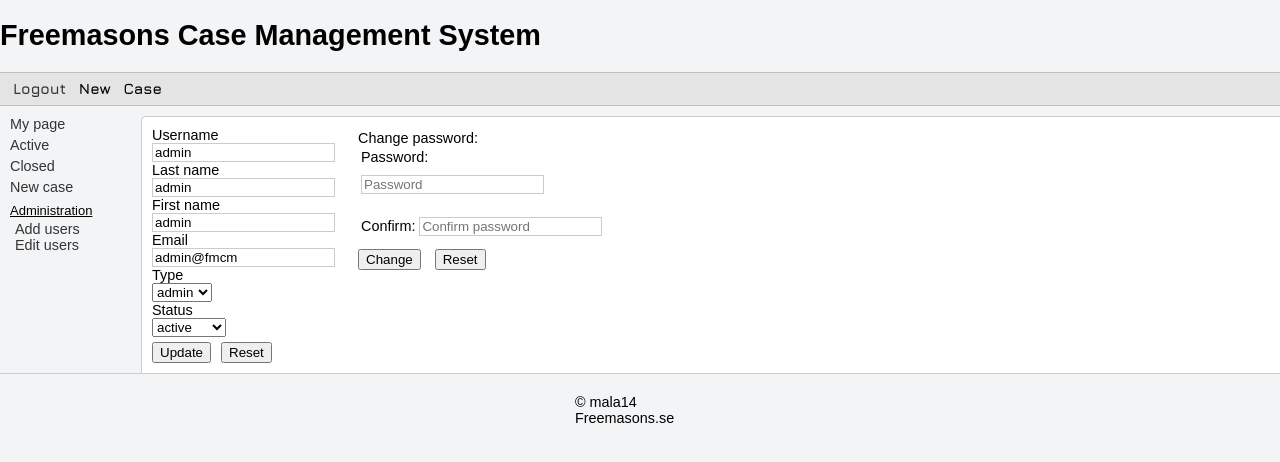
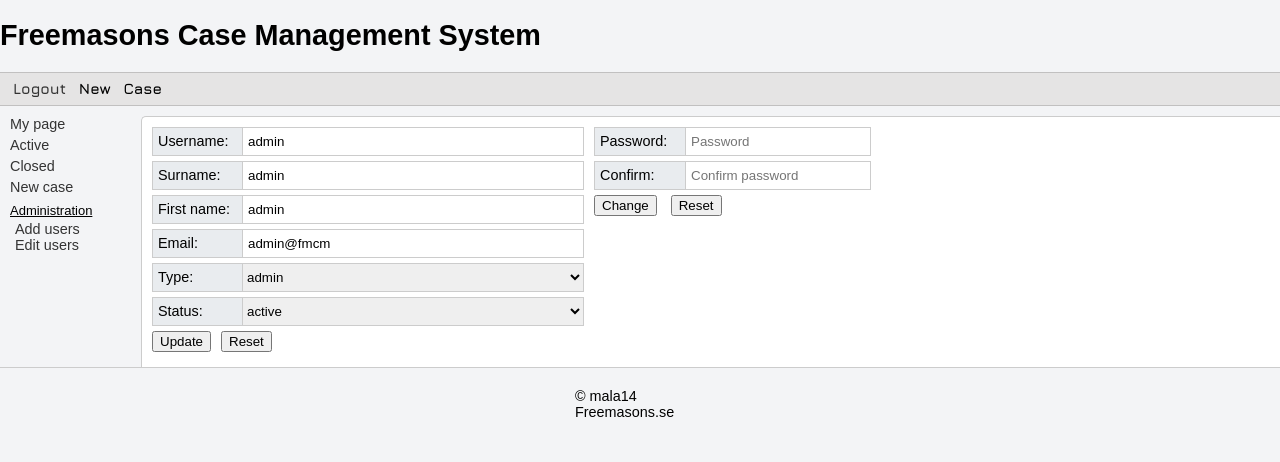
Before and after one commit to mala14/fmcm, a PHP site: page /users_edit.php?id=1 in a window 1280 px wide. Shown: the top 462 px of the page. Run offline with PHP 8.4, Linux system fonts and the light colour scheme; a user stored in the database is signed in; data comes from the database, SQL or seed files in the repository; some libraries are stand-ins or nearby versions.

Commit message:
Design changes

```diff
--- a/css/admin.css
+++ b/css/admin.css
@@ -46,12 +46,33 @@
 		display: block;
 }
 
-.admEditUser {
+.editUserField {
+		height: 100%;
+}
+
+.editUserField select {
+		width: 340px;
+		height: 27px;
+		border: none;
+}
+
+.editUserField input[type="text"] {
+		padding-left: 5px;
+		height: 27px;
+		width: 340px;
+		border: none;
+}
+
+/* .admEditUser {
 		float: left;
 		display: inline-flex;
     overflow-wrap: break-word;
 		display: block;
-}
+} */
+
+/* .addUtbl {
+		display: flex;
+} */
 
 #admLnk a{
 	color: #E7E3B2;
@@ -96,9 +117,9 @@
 #editUs{
 	float:left;
 }
-#passwd{
+/* #passwd{
 	margin: 3px;
-}
+} */
 #mainAdmContent{
 	width:90%;
 	margin: auto;
@@ -120,12 +141,43 @@
 	width: 200px;
 }
 
-.passwordMod {
-		display: inline-table;
-		padding: 3px;
-		margin-left: 20px;
-		width: 250px;
+/* .passWord {
+		height: 27px;
+		width: 300px;
+		float: right;
+} */
+
+.changePassWord {
+		float: left;
 }
+
+.passwdBox {
+	width: 80px;
+	background-color: #e9ecef;
+	border-right: 1px solid #ccc;
+	padding: 5px;
+	/* display: flex; */
+}
+
+.passWdTbl input[type="password"] {
+		height: 27px;
+		margin: 0;
+		padding-left: 5px;
+		border: none;
+}
+
+.passWdTbl {
+		border: 1px solid #ccc;
+		margin-bottom: 5px;
+		display: flex;
+}
+
+/* .passWord input[type="password"] {
+		border: none;
+		padding: unset;
+		height: 100%;
+		margin: unset;
+} */
 
 #userEdit{
 	display: inline-table;
@@ -134,7 +186,7 @@
 /*
 * Edit link on user admin page
 */
-.uedit{
+.uedit {
 		float: right;
 }
 
--- a/css/mainstyle.css
+++ b/css/mainstyle.css
@@ -16,10 +16,10 @@ body {
 		font-size: 0.9em;
 }
 
-/**
+	/**
  * responsive
  */
-@media (max-width: 1024px) {
+ @media (max-width: 1024px) {
     body {
         width: auto;
     }
--- a/css/todo.css
+++ b/css/todo.css
@@ -10,12 +10,10 @@
 
 td a {
   display:inline-block;
-	/* background-color: #ccc; */
 }
 
 .searchUser {
     width: 100%;
-    /* background-color: #f7f7f7; */
     border-left: 1px solid #ccc;
     border-bottom: 1px solid #ccc;
     border-right: 1px solid #ccc;
@@ -37,7 +35,6 @@ td a {
 		border-top-left-radius: 5px;
 		padding: 10px;
 		background-color: #fff;
-    display: flex;
 }
 
 .newCaseTbl {
@@ -132,54 +129,46 @@ tfoot {
     text-align: left;
 }
 
-.caseComment {
-    margin-left: 10px;
-}
-
 .caseContactInfo {
 		float: left;
-		width: 25%;
-    overflow-wrap: break-word;
+    margin-right: 10px;
+    margin-bottom: 5px;
 }
 
 .caseInfo {
 		float: left;
-		width: 80%;
-    overflow-wrap: break-word;
+		width: 75%;
 }
 
 
 .caseInfoTitle {
-    width: 27%;
+    width: 80px;
     background-color: #e9ecef;
     border-right: 1px solid #ccc;
     padding: 5px;
-    overflow-wrap: break-word;
+    display: flex;
 }
 
 .caseFormData {
-		/* width: 30%; */
+		margin-right: 10px;
 }
 
 .formdata {
     display: flex;
     border: 1px solid #ccc;
-    width: 100%;
+    width: 430px;
     margin-bottom: 5px;
 }
 
 .usrInfo {
     padding: 5px;
-    /* border: none !important; */
-    overflow-wrap: break-word;
     width: 70%;
 }
 
 .searchUsrInfo {
     padding: 5px;
     border: none !important;
-    overflow-wrap: break-word;
-    width: 63%;
+    width: 100%;
 }
 
 .conInfo {
@@ -198,15 +187,14 @@ tfoot {
     width: 70%;
     border: 1px solid #ccc;
     margin-bottom: 5px;
-    overflow-wrap: break-word;
+    /* overflow-wrap: break-word; */
 }
 
 .caseUpdateTitle {
-    width: 10%;
+    width: 80px;
     background-color: #e9ecef;
     border-right: 1px solid #ccc;
     padding: 3px;
-    overflow-wrap: break-word;
 }
 
 .setCase {
@@ -215,7 +203,7 @@ tfoot {
 
 .updatestamp {
     background-color: #f6f6f8;
-    max-width: 10%;
+    max-width: 90px;
     border-right: 1px solid #ccc;
     border-top-left-radius: 3px;
     border-bottom-left-radius: 3px;
@@ -290,17 +278,22 @@ tfoot {
     appearance: none;
     outline: 0;
     padding: 2px;
-    width: 100%;
+    width: 338px;
     height: 27px;
     border: 0;
 }
 
-.caseStatus {
-    width: 100px;
+.sumitBtn {
+    position: relative;
+    right: 10px;
+}
+
+.assignSubm {
+    width: 420px;
+    margin-bottom: 5px;
 }
 
 .selectInfo {
-    overflow-wrap: break-word;
     width: 70%;
 }
 
--- a/src/Admin.php
+++ b/src/Admin.php
@@ -106,21 +106,16 @@ class Admin
 				$html .= "
 						<form action='' method='post'>
 								<div id='addUtbl'>
-										<div>Username:</div>
-										<div><input type='text' name='uname' placeholder='{$error}'></div>
-										<div>First name:</div>
-										<div><input type='text' name='fname' placeholder='{$error}'></div>
-										<div>Last name:</div>
-										<div><input type='text' name='lname' placeholder='{$error}'></div>
-										<div>Email:</div>
-										<div><input type='text' name='email' placeholder='{$error}'></div>
-										<div>Type:</div>
-										<div>
-												<select name='type' class='caseStatus'>
+										<div class='usrInfoTbl'><div class='formdata'><div class='caseInfoTitle'>Username: </div><div class='editUserField'><input type='text' name='uname' placeholder='{$error}'></div></div></div>
+										<div class='usrInfoTbl'><div class='formdata'><div class='caseInfoTitle'>First name: </div><div class='editUserField'><input type='text' name='fname' placeholder='{$error}'></div></div></div>
+										<div class='usrInfoTbl'><div class='formdata'><div class='caseInfoTitle'>Last name: </div><div class='editUserField'><input type='text' name='lname' placeholder='{$error}'></div></div></div>
+										<div class='usrInfoTbl'><div class='formdata'><div class='caseInfoTitle'>Email: </div><div class='editUserField'><input type='text' name='email' placeholder='{$error}'></div></div></div>
+										<div class='usrInfoTbl'><div class='formdata'><div class='caseInfoTitle'>Type: </div><div class='editUserField'>
+												<select name='type' class='editUserField'>
 														<option value='usr'>User</option>
 														<option value='admin'>Admin</option>
 												</select>
-										</div>
+										</div></div></div>
 										<div class='addUser'><input type='submit' name='addus' value='Save'><input type='reset' value='Reset'></div>
 								</div>
 						</form>
@@ -197,34 +192,27 @@ class Admin
 					}
 						$html .= "
 								<form method='post'>
-										<div>Username</div>
-										<div><input type='text' name='uname' value='{$val['uname']}' required></div>
-										<div>Last name</div>
-										<div><input type='text' name='lname' value='{$val['lname']}' required></div>
-										<div>First name</div>
-										<div><input type='text' name='fname' value='{$val['fname']}' required></div>
-										<div>Email</div>
-										<div><input type='text' name='email' value='{$val['email']}' required></div>
-										<div>Type</div>
-										<div>
-												<select name='type'>
+										<div class='usrInfoTbl'><div class='formdata'><div class='caseInfoTitle'>Username: </div><div class='editUserField'><input type='text' name='uname' value='{$val['uname']}' required></div></div></div>
+										<div class='usrInfoTbl'><div class='formdata'><div class='caseInfoTitle'>Surname: </div><div class='editUserField'><input type='text' name='lname' value='{$val['lname']}' required></div></div></div>
+										<div class='usrInfoTbl'><div class='formdata'><div class='caseInfoTitle'>First name: </div><div class='editUserField'><input type='text' name='fname' value='{$val['fname']}' required></div></div></div>
+										<div class='usrInfoTbl'><div class='formdata'><div class='caseInfoTitle'>Email: </div><div class='editUserField'><input type='text'  name='email' value='{$val['email']}' required></div></div></div>
+										<div class='usrInfoTbl'><div class='formdata'><div class='caseInfoTitle'>Type: </div><div class='editUserField'>
+												<select class='editUserField' name='type'>
 														<option value='{$val['type']}'>{$val['type']}</option>
 														<option value='admin'>Admin</option>
 														<option value='usr'>User</option>
 												</select>
-										</div>
-										<div>Status</div>
-										<div>
-												<select name='active'>
+										</div></div></div>
+										<div class='usrInfoTbl'><div class='formdata'><div class='caseInfoTitle'>Status: </div><div class='editUserField'>
+												<select class='editUserField' name='active'>
 														<option value='{$val['active']}'>{$val['active']}</option>
 														<option value='active'>Active</option>
 														<option value='disabled'>Disabled</option>
 												</select>
-										</div>
+										</div></div></div>
 										<div><input type='hidden' name='id' value='{$val['id_user']}'></div>
 										<div class='addUser'><input type='submit' name='update' value='Update'><input type='reset' value='Reset'></div>
 										<div>{$fail}</div>
-								</div>
 							</form>
 						";
 				return $html;
@@ -266,15 +254,12 @@ class Admin
 						}
 				}
 				$html .= "
-					<div class='passwordMod'>
-						<div>Change password: </div>
-						<form action='' method='post'>
-							<div id='passwd'>Password: <input type='password' name='password' value='' placeholder='Password' autocomplete='off' /></div>
-							<div id='passwd'>Confirm:	<input type='password' name='confirmpwd' value='' placeholder='Confirm password' autocomplete='off' /></div>
+						<form method='post'>
+							<div class='passWdTbl'><div class='passwdBox'>Password: </div><input type='password' name='password' value='' placeholder='Password' autocomplete='off' /></div>
+							<div class='passWdTbl'><div class='passwdBox'>Confirm: </div><input type='password' name='confirmpwd' value='' placeholder='Confirm password' autocomplete='off' /></div>
 							<div>{$fail}</div>
 							<div class=''><input type='submit' name='chUPwd' value='Change'/> <input type='reset' value='Reset'></div>
 						</form>
-					</div>
 				";
 				return $html;
 		}
--- a/src/Database.php
+++ b/src/Database.php
@@ -4,7 +4,7 @@
 */
 $servername = "localhost";
 $username = "db user";
-$password = "db password";
+$password = "db passWord";
 $database = "casemgmt";
 $charset = "utf8mb4";
 
--- a/src/Todo.php
+++ b/src/Todo.php
@@ -433,7 +433,7 @@ class Todo
         $html .= "
                 </select>
             </div></div></div></div>
-            <input type='submit' class='right' name='updateCaseInfo' value='Assign'>
+            <input type='submit' class='right sumitBtn' name='updateCaseInfo' value='Assign'>
         </form>
         {$error}
     ";
@@ -472,6 +472,8 @@ class Todo
             if (!empty($commtext)) {
                 $sql = $this->conn->prepare("INSERT INTO fmcm_comment (id_todo, comment, id_user, saved) VALUES (:id, :commtext, :uname, :dateStamp)");
                 $sql->execute([$id, $commtext, $uname, $dateStamp]);
+                // header('Location: ' . $_SERVER['REQUEST_URI']);
+                // exit;
             } else {
                 $error = "You have to leave a comment";
             }
--- a/users_edit.php
+++ b/users_edit.php
@@ -11,8 +11,11 @@
 <?php include ("view/sidebar.php"); ?>
 
 <div class="caseTbl">
-    <div class="admEditUser">
+    <div class="caseContactInfo">
         <?= $admin->getEditUsr() ?>
+
+    </div>
+    <div class="changePassWord">
         <?= $admin->changePassword() ?>
     </div>
 </div>
--- a/view/sidebar.php
+++ b/view/sidebar.php
@@ -3,5 +3,5 @@
     <div class="side-lnk"><a href="allcases.php">Active</a></div>
     <div class="side-lnk"><a href="closedcases.php">Closed</a></div>
     <div class="side-lnk"><a href="new_case.php">New case</a></div>
-    <?= $admin->getAdmMenu() ?>
+    <div class="side-lnk"><?= $admin->getAdmMenu() ?></div>
 </div>
```
Also changed, not shown: REVISION.md (+0 -6 lines). Lines whose indentation alone changed are shown as unchanged.
